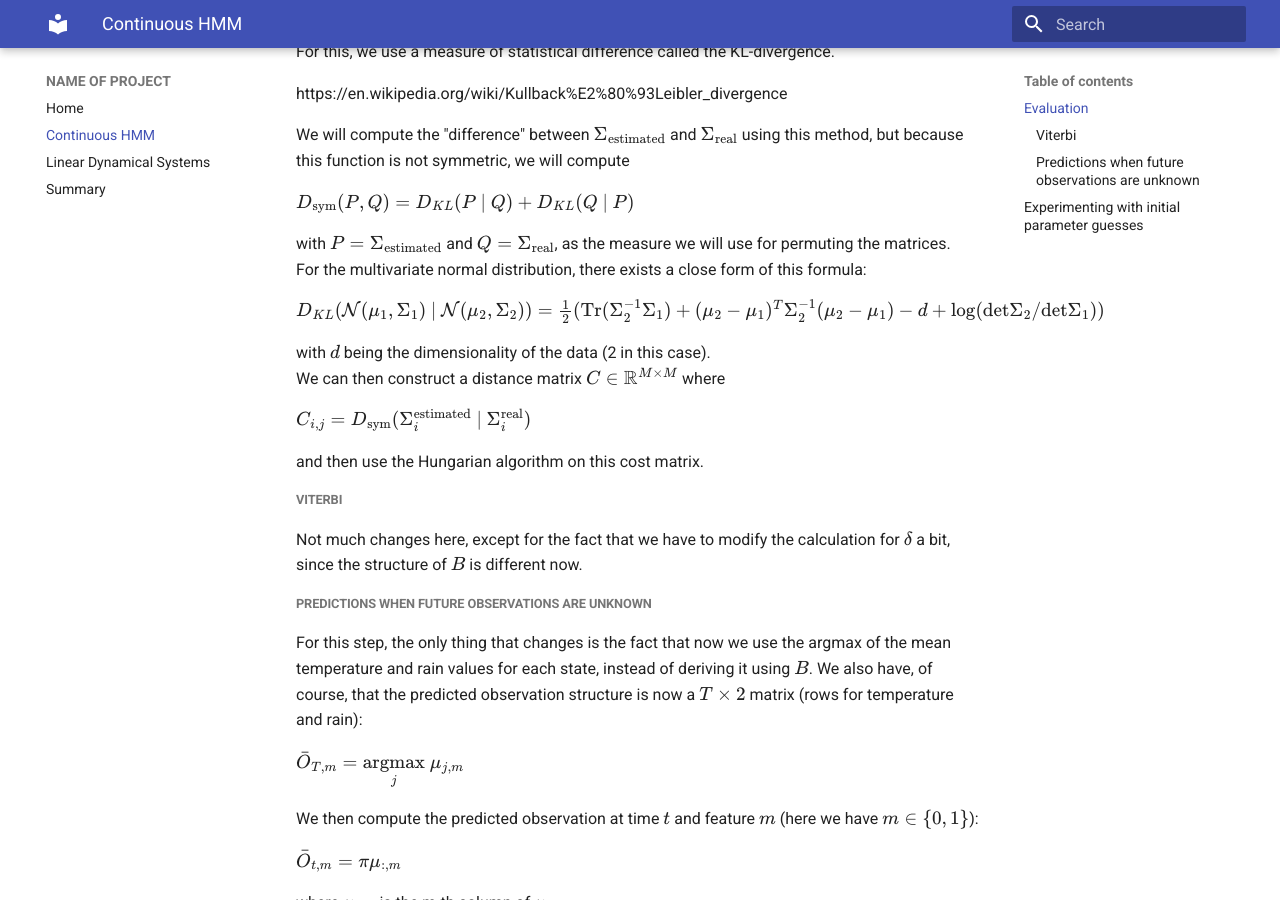
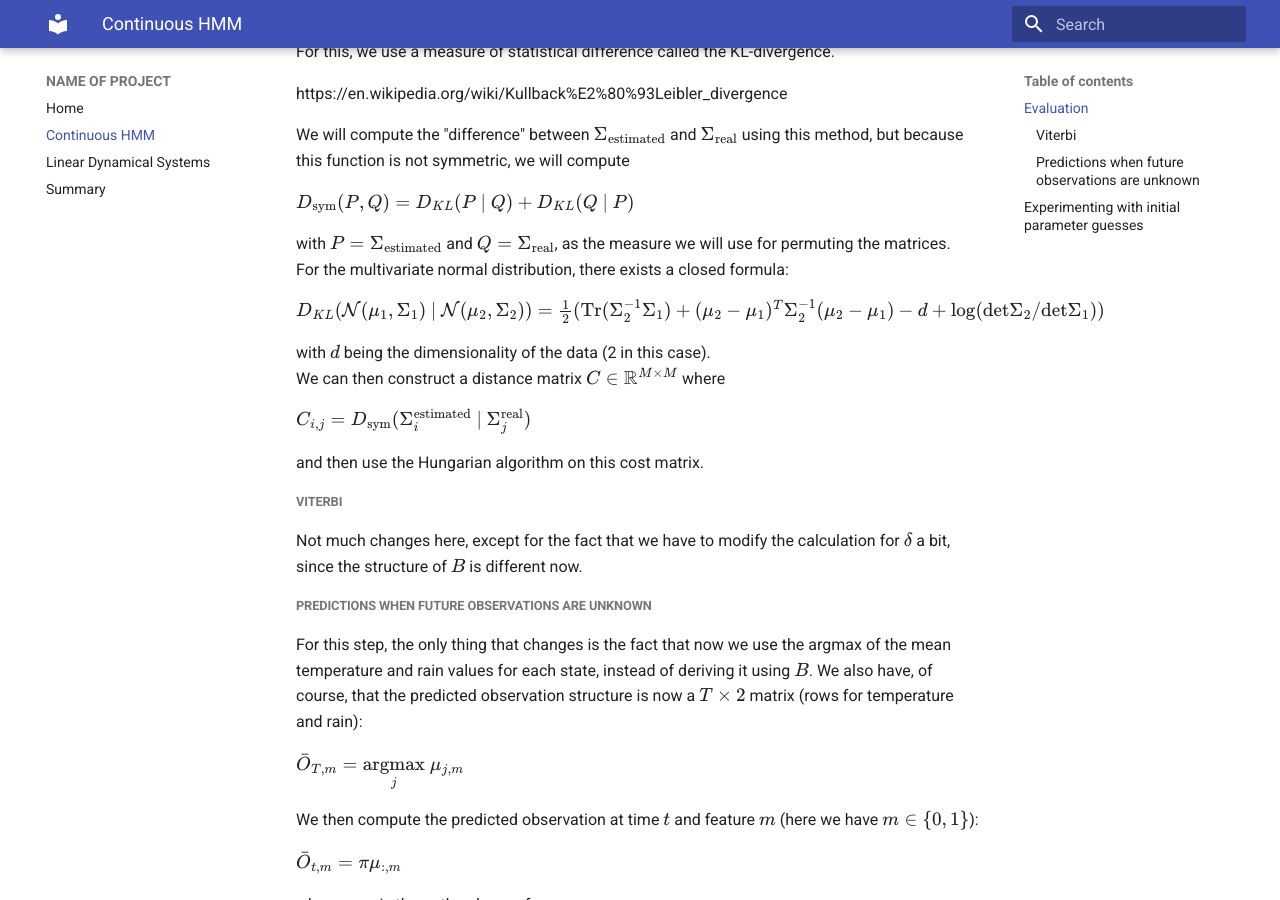
Before and after one commit to tobiasocula/Weather-HMM, an MkDocs documentation site: the page built from docs/Continuous_HMM.md, in a window 1280 px wide and 900 px high, scrolled down 978 px. Built offline with MkDocs 1.6.1 and Material for MkDocs 9.7.7, drawn with Linux system fonts in a browser that asks for light colours.

Commit message:
minor changes

```diff
--- a/docs/Continuous_HMM.md
+++ b/docs/Continuous_HMM.md
@@ -26,14 +26,14 @@ We will compute the "difference" between $\Sigma_{\text{estimated}}$ and $\Sigma
 $D_{\text{sym}}(P,Q)=D_{KL}(P\ |\ Q)+D_{KL}(Q\ |\ P)$
 
 with $P=\Sigma_{\text{estimated}}$ and $Q=\Sigma_{\text{real}}$, as the measure we will use for permuting the matrices.
-For the multivariate normal distribution, there exists a close form of this formula:
+For the multivariate normal distribution, there exists a closed formula:
 
 $D_{KL}(\mathcal{N}(\mu_1,\Sigma_1)\ |\ \mathcal{N}(\mu_2,\Sigma_2))=\frac{1}{2}(\text{Tr}(\Sigma_{2}^{-1}\Sigma_{1})+(\mu_2-\mu_1)^T\Sigma_{2}^{-1}(\mu_2-\mu_1)-d+\text{log}(\text{det}\Sigma_2/\text{det}\Sigma_1))$
 
 with $d$ being the dimensionality of the data (2 in this case).
 We can then construct a distance matrix $C\in\mathbb{R}^{M\times M}$ where
 
-$C_{i,j}=D_{\text{sym}}(\Sigma_{i}^{\text{estimated}}\ |\ \Sigma_{i}^{\text{real}})$
+$C_{i,j}=D_{\text{sym}}(\Sigma_{i}^{\text{estimated}}\ |\ \Sigma_{j}^{\text{real}})$
 
 and then use the Hungarian algorithm on this cost matrix.
 
--- a/test.py
+++ /dev/null
@@ -1,4 +0,0 @@
-import numpy as np
-
-k = np.random.choice(2, p=[0.20, 0.80])
-print(k)
```
Also changed, not shown: 1 other file.
